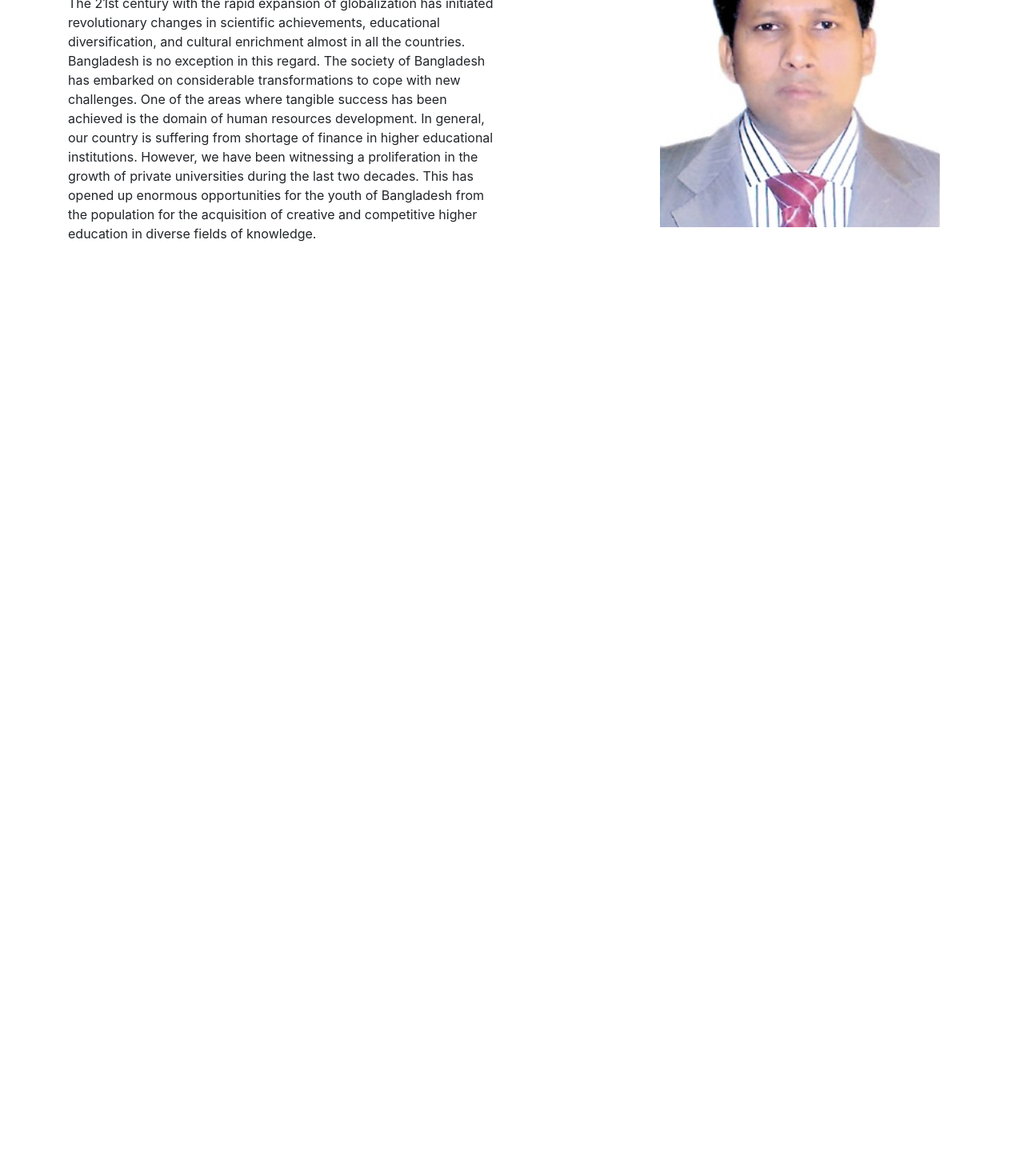
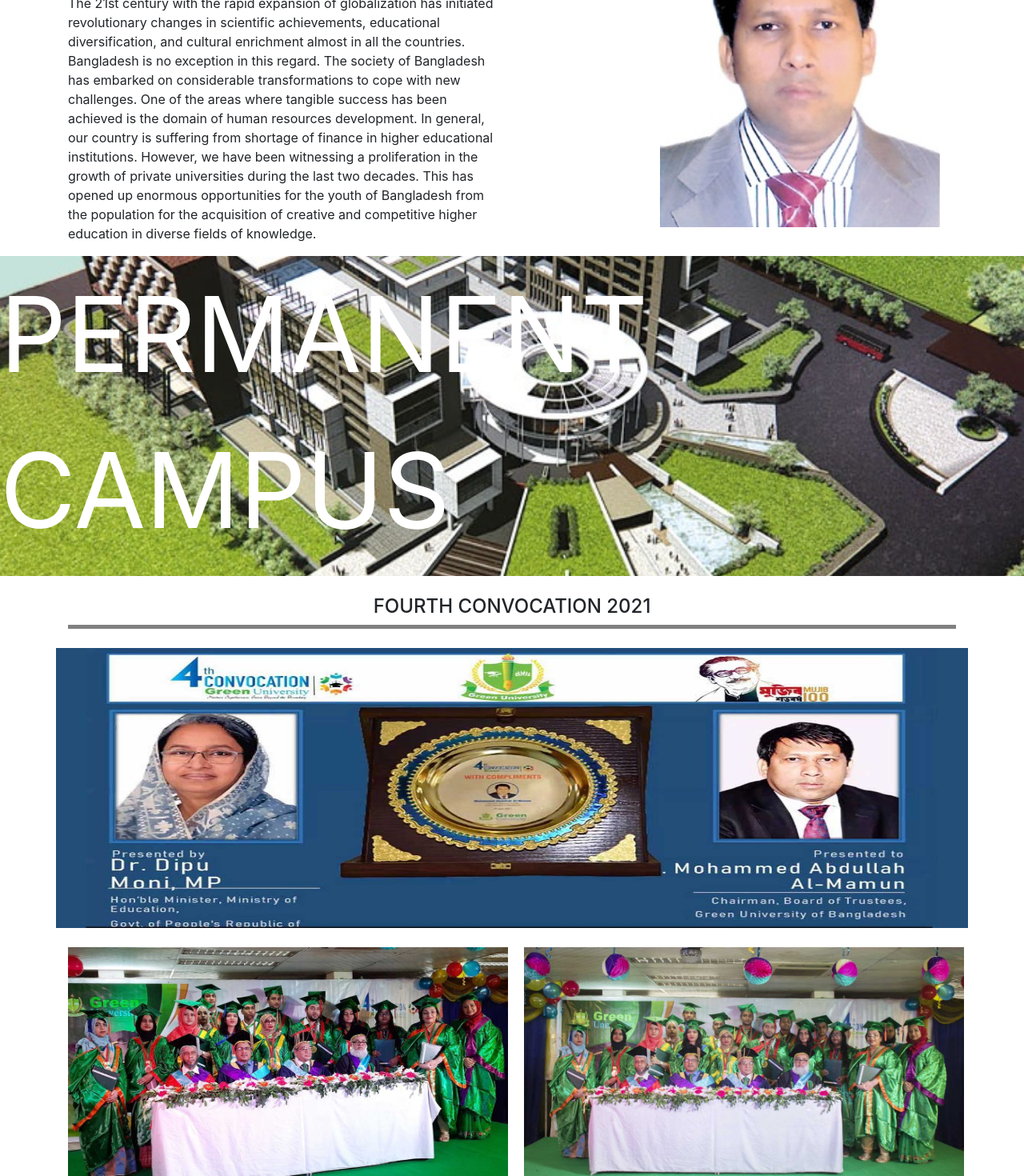
Before and after one commit to Masitbd/gub-project-management, a React (Create React App) app: page / in a window 1280 px wide. Shown: the part 2049-3519 px from the top of the page at 80% size. Before the commit the page ends 2369 px from the top, so only its background shows below. Built offline with nearby package versions, Linux system fonts and the light colour scheme.

Commit message:
Add banner image

```diff
--- /dev/null
+++ b/src/components/banner/Banner.js
@@ -0,0 +1,12 @@
+import React from "react";
+import styles from "./Banner.module.css";
+
+const Banner = () => {
+  return (
+    <div class={styles.bannerDiv}>
+      <p class={styles.per}>PERMANENT CAMPUS</p>
+    </div>
+  );
+};
+
+export default Banner;
--- /dev/null
+++ b/src/components/banner/Banner.module.css
@@ -0,0 +1,25 @@
+.bannerDiv{
+    background: url("../../Image/Gub.jpg")
+    repeat fixed 100%;
+    background-size: cover;
+    background-position: center;
+    width: 100%;
+    height: 400px;
+}
+.bellowBanner{
+    width: 100%;
+    height: 800px;
+}
+
+.banner{
+    background-image: url("../../Image/banner.PNG");
+    background-size: cover;
+    background-position: center;
+    width: 100%;
+    height: 240px;
+}
+
+.per{
+    font-size: 130px;
+    color:white;
+}
--- /dev/null
+++ b/src/components/banner/BannerBackground.js
@@ -0,0 +1,30 @@
+import React from "react";
+import image1 from "../../Image/convo.jpg";
+import image3 from "../../Image/convo2.jpg";
+import image2 from "../../Image/convo3.jpg";
+import styles from "./BannerBackground";
+
+const BannerBackground = () => {
+  return (
+    <div class={styles.bellowBanner}>
+      <div class="container mt-4">
+        <div style={{ borderBottom: "5px solid gray", textAlign: "center" }}>
+          <h4>FOURTH CONVOCATION 2021</h4>
+        </div>
+        <div class="row mt-4">
+          <img src={image2} style={{ width: "100%", height: "350px" }} alt="" />
+        </div>
+        <div class="row mt-4">
+          <div class="col-md-6">
+            <img src={image1} alt="" style={{ width: "550px" }} />
+          </div>
+          <div class="col-md-6">
+            <img src={image3} alt="" style={{ width: "550px" }} />
+          </div>
+        </div>
+      </div>
+    </div>
+  );
+};
+
+export default BannerBackground;
--- a/src/components/home/Home.js
+++ b/src/components/home/Home.js
@@ -1,5 +1,7 @@
 import React from "react";
 import Admission from "../admission/Admission";
+import Banner from "../banner/Banner";
+import BannerBackground from "../banner/BannerBackground";
 import Carusel from "../carusel/Carusel";
 import MessageChairman from "../message/MessageChairman";
 import MessageVC from "../message/MessageVC";
@@ -15,6 +17,8 @@
       <WelcomeMessage />
       <MessageVC />
       <MessageChairman />
+      <Banner />
+      <BannerBackground />
     </div>
   );
 };
```
